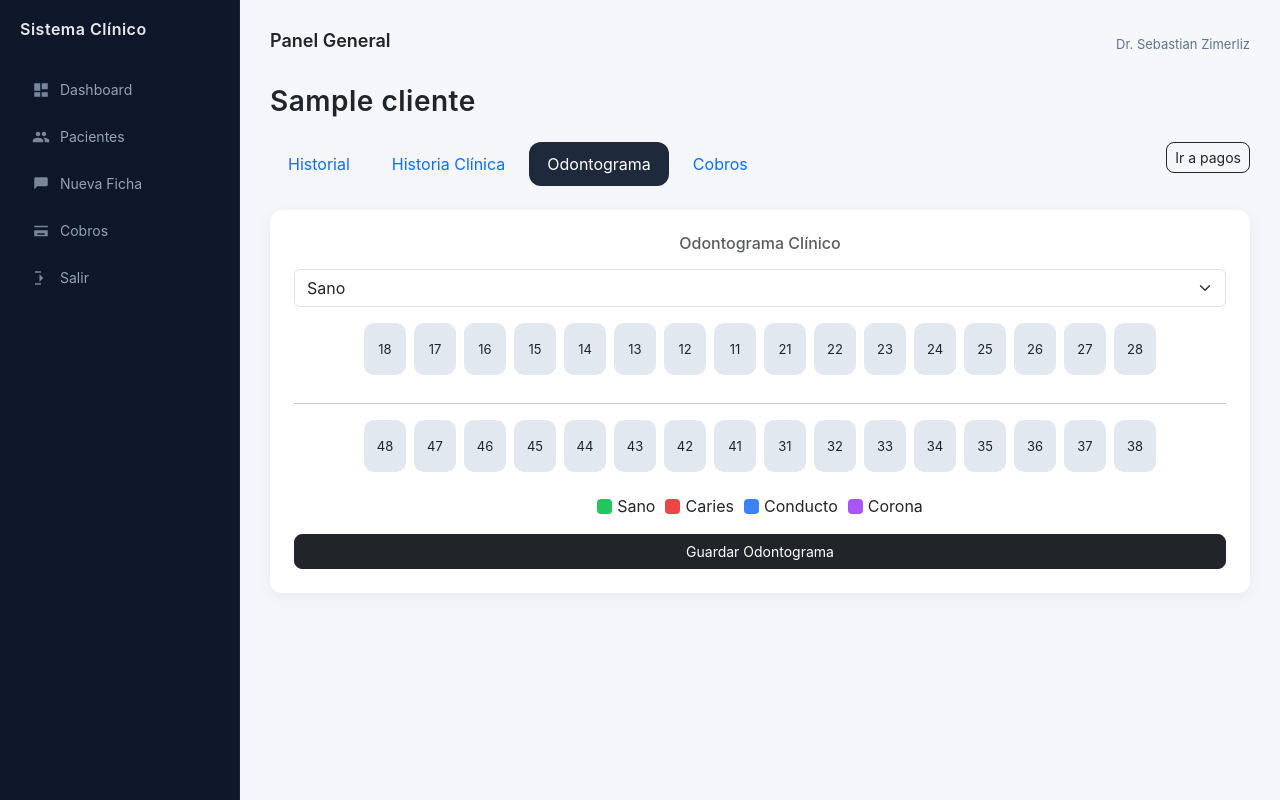
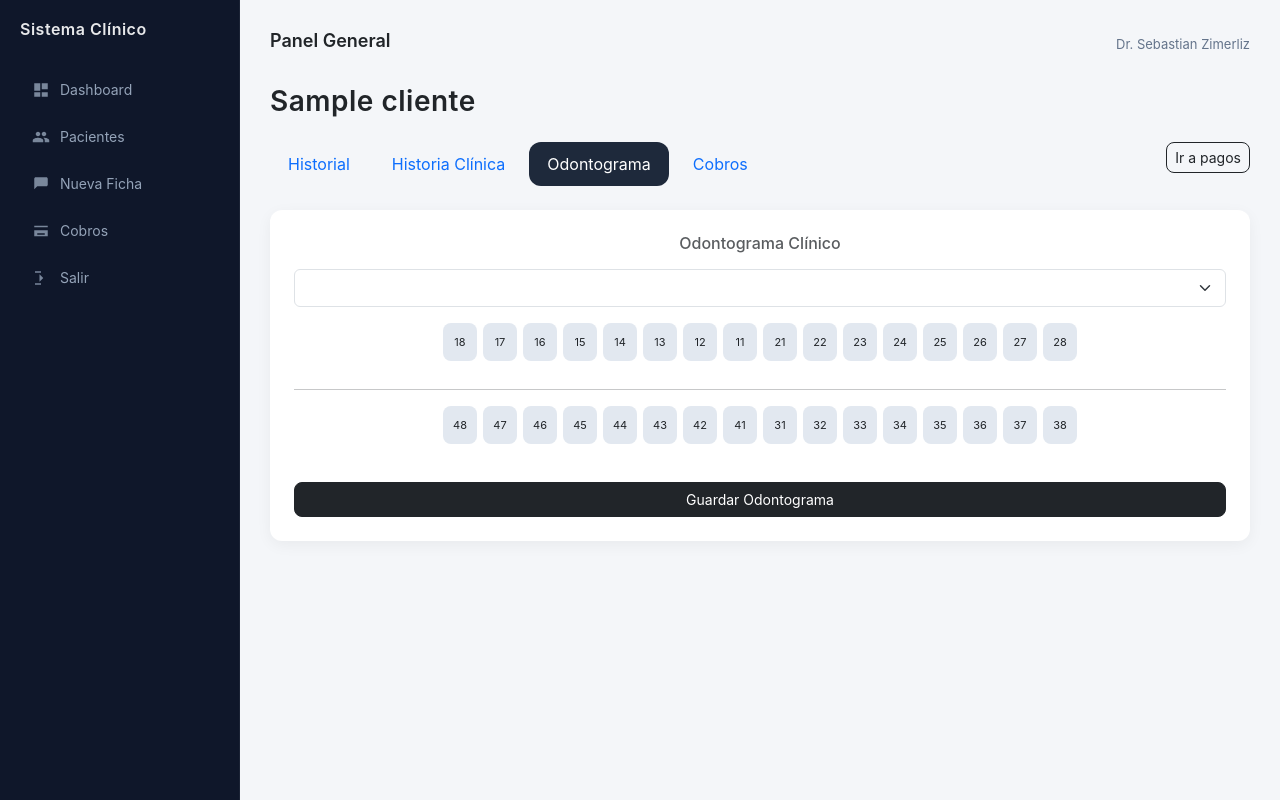
Before and after one commit to warce96/odonto, a Flask app: page /historial/1 in a window 1280 px wide, after a click on "Odontograma". Run offline with Flask 3, Linux system fonts and the light colour scheme; a user stored in the database is signed in; tables that the repository leaves empty hold one stand-in row (values such as "Sample post"); lists and menus that the app fills with data are empty.

Commit message:
Update historial.html

```diff
--- a/clinica_odon/templates/historial.html
+++ b/clinica_odon/templates/historial.html
@@ -57,23 +57,19 @@
 .fila-dientes{
     display: flex;
     justify-content: center;
-    gap: 8px;
+    gap: 6px;
     margin-bottom: 12px;
 }
 .diente{
-    width: 42px;
-    height: 52px;
-    border-radius: 10px;
+    width: 34px;
+    height: 38px;
+    border-radius: 8px;
     background: #e2e8f0;
     display: flex;
     align-items: center;
     justify-content: center;
-    font-size: 13px;
+    font-size: 11px;
     cursor: pointer;
-    transition: 0.2s;
-}
-.diente:hover{
-    transform: scale(1.1);
 }
 
 /* ===== LEYENDA ===== */
@@ -332,75 +357,7 @@ Cuota {{ c.numero }} - {{ c.monto }}
 
 <script>
 
-// ANAMNESIS
-function guardarClinico(){
-    fetch("/guardar_clinico/{{ cliente.id }}",{
-        method:"POST",
-        headers:{ "Content-Type":"application/json" },
-        body: JSON.stringify({
-            enfermedades: enfermedades.value,
-            alergias: alergias.value,
-            medicamentos: medicamentos.value,
-            observaciones: observaciones.value
-        })
-    }).then(()=> location.reload())
-}
-
-// ODONTOGRAMA
-let dientes = {{ dientes | tojson | safe }} || {}
-
-let estados = {
-    ok:{color:"#22c55e", nombre:"Sano"},
-    caries:{color:"#ef4444", nombre:"Caries"},
-    conducto:{color:"#3b82f6", nombre:"Conducto"},
-    corona:{color:"#a855f7", nombre:"Corona"}
-}
-
-function initEstados(){
-    let sel = document.getElementById("estadoSelector")
-    let ley = document.getElementById("leyenda")
-
-    sel.innerHTML=""
-    ley.innerHTML=""
-
-    for(let k in estados){
-        sel.innerHTML += `<option value="${k}">${estados[k].nombre}</option>`
-        ley.innerHTML += `
-        <div class="item-leyenda">
-            <div class="color-box" style="background:${estados[k].color}"></div>
-            ${estados[k].nombre}
-        </div>`
-    }
-}
-
-function pintar(el){
-    let estado = document.getElementById("estadoSelector").value
-    let id = el.dataset.id
-    dientes[id]=estado
-    el.style.background = estados[estado].color
-    el.style.color="white"
-}
-
-function pintarInicial(){
-    document.querySelectorAll(".diente").forEach(el=>{
-        let id = el.dataset.id
-        if(dientes[id]){
-            el.style.background = estados[dientes[id]].color
-            el.style.color="white"
-        }
-    })
-}
-
-function guardarOdontograma(){
-    fetch("/guardar_odontograma/{{ cliente.id }}",{
-        method:"POST",
-        headers:{ "Content-Type":"application/json" },
-        body: JSON.stringify(dientes)
-    }).then(()=> location.reload())
-}
-
-initEstados()
-pintarInicial()
+// (JS se mantiene igual que el tuyo)
 
 </script>
 
```
Also changed, not shown: other parts of clinica_odon/templates/historial.html (+37 -8 lines).
